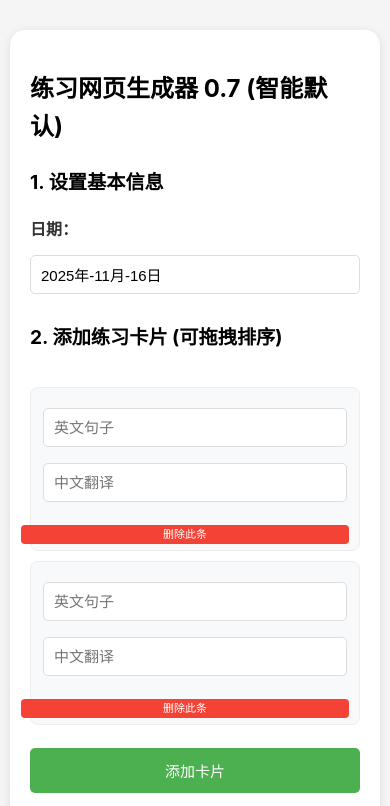
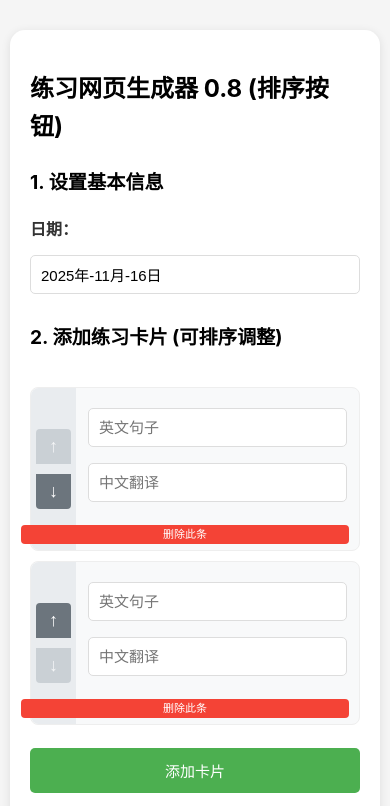
Before and after one commit to amro01/En_Sentence_HTML, a plain HTML site: page En_Sentence.html in a window 390 px wide. Both pictures are taken after a click on the button "添加卡片". Shown: the top 806 px of the page. Drawn offline with Linux system fonts and the light colour scheme.

Commit message:
0.8改为按钮排序

```diff
--- a/En_Sentence.html
+++ b/En_Sentence.html
@@ -3,37 +3,205 @@
 <head>
     <meta charset="UTF-8">
     <meta name="viewport" content="width=device-width, initial-scale=1.0">
-    <title>练习网页生成器 0.7 (智能默认)</title>
+    <title>练习网页生成器 0.8 (排序按钮)</title>
     <style>
-        /* --- Generator Page Styles (Unchanged) --- */
-        body { max-width: 600px; margin: 20px auto; padding: 15px; font-family: -apple-system, BlinkMacSystemFont, 'Segoe UI', sans-serif; background: #f5f5f5; line-height: 1.6; user-select: none; -webkit-user-select: none; -moz-user-select: none; -ms-user-select: none; }
+        /* --- Generator Page Styles --- */
+        body { max-width: 600px; margin: 20px auto; padding: 15px; font-family: -apple-system, BlinkMacSystemFont, 'Segoe UI', sans-serif; background: #f5f5f5; line-height: 1.6; }
         .container { background: white; border-radius: 15px; box-shadow: 0 2px 10px rgba(0,0,0,0.1); padding: 20px; }
         .card-form { margin-bottom: 20px; }
         .form-group { margin-bottom: 15px; }
         label { display: block; margin-bottom: 5px; font-weight: bold; color: #333; }
         #cardsContainer { min-height: 50px; padding: 5px 0; }
-        .card-item { background: #f8f9fa; border-radius: 8px; padding: 15px; margin: 10px 0; position: relative; padding-bottom: 50px; border: 1px solid #eee; cursor: grab; transition: background-color 0.2s ease, box-shadow 0.2s ease; }
-        .card-item.dragging { opacity: 0.5; background: #dcedc8; cursor: grabbing; box-shadow: 0 4px 8px rgba(0,0,0,0.2); }
-        .card-item.drag-over { border-top: 2px solid #4CAF50; }
-        input, textarea { width: 100%; margin: 8px 0; padding: 12px; border: 1px solid #ddd; border-radius: 5px; font-size: 16px; box-sizing: border-box; cursor: text; }
-        button { background: #4CAF50; color: white; border: none; padding: 14px 28px; border-radius: 5px; cursor: pointer; margin: 5px; font-size: 16px; transition: 0.3s; }
-        button:hover { opacity: 0.9; }
-        .output-area { margin-top: 30px; }
-        .instructions { margin-top: 40px; padding: 15px; background: #fff3e0; border-radius: 8px; }
-        .delete-card-btn { position: absolute; bottom: 10px; right: 15px; background: #f44336; color: white; padding: 5px 10px; font-size: 12px; border-radius: 4px; margin: 0; line-height: 1; cursor: pointer; }
-        .delete-card-btn:hover { background: #d32f2f; opacity: 1; }
+
+        /* --- Card Item Layout with Drag Handle --- */
+        .card-item {
+            display: flex;
+            background: #f8f9fa;
+            border-radius: 8px;
+            margin: 10px 0;
+            position: relative;
+            border: 1px solid #eee;
+            transition: background-color 0.2s ease, box-shadow 0.2s ease;
+        }
+
+        /* --- Sort Buttons Styles --- */
+        .sort-buttons {
+            display: flex;
+            flex-direction: column;
+            align-items: center;
+            justify-content: center;
+            width: 35px;
+            background: #e9ecef;
+            border-radius: 8px 0 0 8px;
+            flex-shrink: 0;
+            padding: 5px 0;
+            gap: 5px;
+        }
+
+        .sort-btn {
+            width: 25px;
+            height: 25px;
+            border: none;
+            background: #6c757d;
+            color: white;
+            border-radius: 4px;
+            cursor: pointer;
+            display: flex;
+            align-items: center;
+            justify-content: center;
+            font-size: 14px;
+            font-weight: bold;
+            transition: background-color 0.2s ease, transform 0.1s ease;
+            margin: 0;
+            padding: 0;
+        }
+
+        .sort-btn:hover:not(:disabled) {
+            background: #495057;
+            transform: scale(1.1);
+        }
+
+        .sort-btn:active:not(:disabled) {
+            transform: scale(0.95);
+        }
+
+        .sort-btn:disabled {
+            background: #adb5bd;
+            cursor: not-allowed;
+            opacity: 0.5;
+        }
+
+        .sort-btn.up {
+            border-radius: 4px 4px 0 0;
+        }
+
+        .sort-btn.down {
+            border-radius: 0 0 4px 4px;
+        }
+
+        /* --- Card Content Area --- */
+        .card-content {
+            flex: 1;
+            padding: 15px;
+            padding-bottom: 50px;
+        }
+
+        /* --- Dragging States --- */
+        .card-item.dragging {
+            opacity: 0.5;
+            background: #dcedc8;
+            box-shadow: 0 4px 8px rgba(0,0,0,0.2);
+        }
+
+        .card-item.drag-over {
+            border-top: 2px solid #4CAF50;
+        }
+
+        /* --- Input and Textarea Styles --- */
+        input, textarea {
+            width: 100%;
+            margin: 8px 0;
+            padding: 12px;
+            border: 1px solid #ddd;
+            border-radius: 5px;
+            font-size: 16px;
+            box-sizing: border-box;
+            cursor: text;
+            user-select: text;
+            -webkit-user-select: text;
+            -moz-user-select: text;
+            -ms-user-select: text;
+        }
+
+        button {
+            background: #4CAF50;
+            color: white;
+            border: none;
+            padding: 14px 28px;
+            border-radius: 5px;
+            cursor: pointer;
+            margin: 5px;
+            font-size: 16px;
+            transition: 0.3s;
+        }
+
+        button:hover {
+            opacity: 0.9;
+        }
+
+        .output-area {
+            margin-top: 30px;
+        }
+
+        .instructions {
+            margin-top: 40px;
+            padding: 15px;
+            background: #fff3e0;
+            border-radius: 8px;
+        }
+
+        .delete-card-btn {
+            position: absolute;
+            bottom: 10px;
+            right: 15px;
+            background: #f44336;
+            color: white;
+            padding: 5px 10px;
+            font-size: 12px;
+            border-radius: 4px;
+            margin: 0;
+            line-height: 1;
+            cursor: pointer;
+        }
+
+        .delete-card-btn:hover {
+            background: #d32f2f;
+            opacity: 1;
+        }
 
         /* --- Style for Explanation Box in Generator --- */
-        .explanation-item { background: #fff9c4; border: 1px solid #fbc02d; }
-        .explanation-item textarea { height: 80px; }
+        .explanation-item {
+            background: #fff9c4;
+            border: 1px solid #fbc02d;
+        }
 
-        @media (max-width: 768px) { body { padding: 10px; } input, textarea { font-size: 15px; padding: 10px; } button { padding: 12px 24px; font-size: 15px; width: 100%; margin: 8px 0; } .card-item { padding: 12px; padding-bottom: 45px; } .delete-card-btn { bottom: 8px; right: 12px; padding: 4px 8px; font-size: 11px; } .instructions { margin-top: 20px; font-size: 14px; } }
-        @media (max-width: 480px) { h2 { font-size: 1.5em; } .card-form h3 { font-size: 1.2em; } .card-item { padding-bottom: 40px; } .delete-card-btn { bottom: 6px; right: 10px; } }
+        .explanation-item .drag-handle {
+            background: #f8e7a9;
+        }
+
+        .explanation-item .drag-handle:hover {
+            background: #f5de8a;
+        }
+
+        .explanation-item textarea {
+            height: 80px;
+        }
+
+        /* --- Responsive Design --- */
+        @media (max-width: 768px) {
+            body { padding: 10px; }
+            input, textarea { font-size: 15px; padding: 10px; }
+            button { padding: 12px 24px; font-size: 15px; width: 100%; margin: 8px 0; }
+            .card-content { padding: 12px; padding-bottom: 45px; }
+            .sort-buttons { width: 40px; padding: 8px 0; gap: 8px; }
+            .sort-btn { width: 30px; height: 30px; font-size: 16px; }
+            .delete-card-btn { bottom: 8px; right: 12px; padding: 4px 8px; font-size: 11px; }
+            .instructions { margin-top: 20px; font-size: 14px; }
+        }
+
+        @media (max-width: 480px) {
+            h2 { font-size: 1.5em; }
+            .card-form h3 { font-size: 1.2em; }
+            .card-content { padding-bottom: 40px; }
+            .sort-buttons { width: 45px; padding: 10px 0; gap: 10px; }
+            .sort-btn { width: 35px; height: 35px; font-size: 18px; }
+            .delete-card-btn { bottom: 6px; right: 10px; }
+        }
     </style>
 </head>
 <body>
     <div class="container">
-        <h2>练习网页生成器 0.7 (智能默认)</h2>
+        <h2>练习网页生成器 0.8 (排序按钮)</h2>
 
         <div class="card-form">
             <h3>1. 设置基本信息</h3>
@@ -44,12 +212,18 @@
         </div>
 
         <div class="card-form">
-            <h3>2. 添加练习卡片 (可拖拽排序)</h3>
+            <h3>2. 添加练习卡片 (可排序调整)</h3>
             <div id="cardsContainer">
-                <div class="card-item" draggable="true" ondragstart="handleDragStart(event)" ondragend="handleDragEnd(event)" ondragover="handleDragOver(event)" ondragenter="handleDragEnter(event)" ondragleave="handleDragLeave(event)" ondrop="handleDrop(event)">
-                    <input type="text" placeholder="英文句子">
-                    <input type="text" placeholder="中文翻译">
-                    <button type="button" class="delete-card-btn" onclick="deleteCard(this)">删除此条</button>
+                <div class="card-item">
+                    <div class="sort-buttons">
+                        <button type="button" class="sort-btn up" onclick="moveCardUp(this)" title="向上移动">↑</button>
+                        <button type="button" class="sort-btn down" onclick="moveCardDown(this)" title="向下移动">↓</button>
+                    </div>
+                    <div class="card-content">
+                        <input type="text" placeholder="英文句子">
+                        <input type="text" placeholder="中文翻译">
+                        <button type="button" class="delete-card-btn" onclick="deleteCard(this)">删除此条</button>
+                    </div>
                 </div>
             </div>
             <button onclick="addCard()">添加卡片</button>
@@ -71,12 +245,14 @@
         2. 点击"添加卡片"按钮创建新练习项<br>
         3. 每个卡片需填写英文句子和中文翻译<br>
         4. 可点击卡片右下角的"删除此条"按钮移除不需要的卡片<br>
-        5. 按住卡片并拖动可以调整练习顺序<br>
-        6. <strong>新功能：</strong>点击“添加说明框”可以插入解释性文本。说明框支持基础HTML标签，如 <b>加粗</b> 或 <i>斜体</i>。<br>
-        7. 点击"生成练习网页"查看代码预览<br>
-        8. 点击"下载HTML文件"保存生成的网页<br>
-        9. <strong>新特性：</strong>生成的页面默认语速为0.7x，并会优先选择 "Microsoft Ava" 等高质量朗读者。<br>
-        10. 在生成的页面中，先看中文，然后点击“显示/朗读英文”按钮来显示英文并听取发音。
+        5. <strong>排序功能：</strong>点击卡片左侧的↑（上移）或↓（下移）按钮来调整练习顺序<br>
+        6. <strong>边界处理：</strong>第一个卡片不能上移，最后一个卡片不能下移（按钮会自动禁用）<br>
+        7. <strong>文本编辑：</strong>直接点击输入框可以正常编辑文本，不会影响排序<br>
+        8. <strong>新功能：</strong>点击"添加说明框"可以插入解释性文本。说明框支持基础HTML标签，如 <b>加粗</b> 或 <i>斜体</i>。<br>
+        9. 点击"生成练习网页"查看代码预览<br>
+        10. 点击"下载HTML文件"保存生成的网页<br>
+        11. <strong>新特性：</strong>生成的页面默认语速为0.7x，并会优先选择 "Microsoft Ava" 等高质量朗读者。<br>
+        12. 在生成的页面中，先看中文，然后点击"显示/朗读英文"按钮来显示英文并听取发音。
     </div>
 
     <script>
@@ -86,26 +262,114 @@
             setTodaysDate();
             const cardsContainer = document.getElementById('cardsContainer');
             let draggedItem = null;
-            window.addCard = function() { const newCard = document.createElement('div'); newCard.className = 'card-item'; newCard.setAttribute('draggable', 'true'); newCard.addEventListener('dragstart', handleDragStart); newCard.addEventListener('dragend', handleDragEnd); newCard.addEventListener('dragover', handleDragOver); newCard.addEventListener('drop', handleDrop); newCard.innerHTML = `<input type="text" placeholder="英文句子"><input type="text" placeholder="中文翻译"><button type="button" class="delete-card-btn" onclick="deleteCard(this)">删除此条</button>`; cardsContainer.appendChild(newCard); };
+            window.addCard = function() {
+                const newCard = document.createElement('div');
+                newCard.className = 'card-item';
+
+                // 创建排序按钮
+                const sortButtons = document.createElement('div');
+                sortButtons.className = 'sort-buttons';
+                sortButtons.innerHTML = `
+                    <button type="button" class="sort-btn up" onclick="moveCardUp(this)" title="向上移动">↑</button>
+                    <button type="button" class="sort-btn down" onclick="moveCardDown(this)" title="向下移动">↓</button>
+                `;
+
+                // 创建内容区域
+                const cardContent = document.createElement('div');
+                cardContent.className = 'card-content';
+                cardContent.innerHTML = `
+                    <input type="text" placeholder="英文句子">
+                    <input type="text" placeholder="中文翻译">
+                    <button type="button" class="delete-card-btn" onclick="deleteCard(this)">删除此条</button>
+                `;
+
+                // 组装卡片
+                newCard.appendChild(sortButtons);
+                newCard.appendChild(cardContent);
+
+                cardsContainer.appendChild(newCard);
+
+                // 更新所有排序按钮状态
+                updateAllSortButtons();
+            };
 
             window.addExplanationBox = function() {
                const newBox = document.createElement('div');
-               newBox.className = 'card-item explanation-item'; // Use both classes for consistent behavior
-               newBox.setAttribute('draggable', 'true');
-               newBox.addEventListener('dragstart', handleDragStart);
-               newBox.addEventListener('dragend', handleDragEnd);
-               newBox.addEventListener('dragover', handleDragOver);
-               newBox.addEventListener('drop', handleDrop);
-               newBox.innerHTML = `<textarea placeholder="在此输入说明文字..."></textarea><button type="button" class="delete-card-btn" onclick="deleteCard(this)">删除此条</button>`;
+               newBox.className = 'card-item explanation-item';
+
+               // 创建排序按钮
+               const sortButtons = document.createElement('div');
+               sortButtons.className = 'sort-buttons';
+               sortButtons.innerHTML = `
+                   <button type="button" class="sort-btn up" onclick="moveCardUp(this)" title="向上移动">↑</button>
+                   <button type="button" class="sort-btn down" onclick="moveCardDown(this)" title="向下移动">↓</button>
+               `;
+
+               // 创建内容区域
+               const boxContent = document.createElement('div');
+               boxContent.className = 'card-content';
+               boxContent.innerHTML = `
+                   <textarea placeholder="在此输入说明文字..."></textarea>
+                   <button type="button" class="delete-card-btn" onclick="deleteCard(this)">删除此条</button>
+               `;
+
+               // 组装说明框
+               newBox.appendChild(sortButtons);
+               newBox.appendChild(boxContent);
+
                cardsContainer.appendChild(newBox);
+
+               // 更新所有排序按钮状态
+               updateAllSortButtons();
            };
 
-            window.deleteCard = function(btn) { btn.closest('.card-item')?.remove(); };
-            function handleDragStart(e) { if (e.target.classList.contains('card-item')) { draggedItem = e.target; setTimeout(() => e.target.classList.add('dragging'), 0); e.dataTransfer.effectAllowed = 'move'; e.dataTransfer.setData('text/plain', null); } else { e.preventDefault(); } }
-            function handleDragEnd() { if (draggedItem) { draggedItem.classList.remove('dragging'); } document.querySelectorAll('.drag-over').forEach(el => el.classList.remove('drag-over')); draggedItem = null; }
-            function handleDragOver(e) { e.preventDefault(); const target = e.target.closest('.card-item'); if (target && target !== draggedItem) { const after = getDragAfterElement(cardsContainer, e.clientY); document.querySelectorAll('.drag-over').forEach(el => el.classList.remove('drag-over')); if (after == null) { cardsContainer.lastElementChild.classList.add('drag-over'); } else { after.classList.add('drag-over'); } } }
-            function handleDrop(e) { e.preventDefault(); if (!draggedItem) return; const after = getDragAfterElement(cardsContainer, e.clientY); if (after == null) { cardsContainer.appendChild(draggedItem); } else { cardsContainer.insertBefore(draggedItem, after); } document.querySelectorAll('.drag-over').forEach(el => el.classList.remove('drag-over')); }
-            function getDragAfterElement(cont, y) { const draggables = [...cont.querySelectorAll('.card-item:not(.dragging)')]; return draggables.reduce((closest, child) => { const box = child.getBoundingClientRect(); const offset = y - box.top - box.height / 2; if (offset < 0 && offset > closest.offset) return { offset: offset, element: child }; else return closest; }, { offset: Number.NEGATIVE_INFINITY }).element; }
+            window.deleteCard = function(btn) {
+                btn.closest('.card-item')?.remove();
+                // 更新所有排序按钮状态
+                updateAllSortButtons();
+            };
+
+            // 向上移动卡片
+            window.moveCardUp = function(button) {
+                const card = button.closest('.card-item');
+                const prevCard = card.previousElementSibling;
+
+                if (prevCard && prevCard.classList.contains('card-item')) {
+                    cardsContainer.insertBefore(card, prevCard);
+                    updateAllSortButtons();
+                }
+            };
+
+            // 向下移动卡片
+            window.moveCardDown = function(button) {
+                const card = button.closest('.card-item');
+                const nextCard = card.nextElementSibling;
+
+                if (nextCard && nextCard.classList.contains('card-item')) {
+                    cardsContainer.insertBefore(nextCard, card);
+                    updateAllSortButtons();
+                }
+            };
+
+            // 更新所有排序按钮状态
+            function updateAllSortButtons() {
+                const cards = [...cardsContainer.querySelectorAll('.card-item')];
+
+                cards.forEach((card, index) => {
+                    const upButton = card.querySelector('.sort-btn.up');
+                    const downButton = card.querySelector('.sort-btn.down');
+
+                    // 第一个卡片不能上移
+                    if (upButton) {
+                        upButton.disabled = index === 0;
+                    }
+
+                    // 最后一个卡片不能下移
+                    if (downButton) {
+                        downButton.disabled = index === cards.length - 1;
+                    }
+                });
+            }
         })();
 
         // ---  !!! MODIFIED SECTION: Generate Page and Download !!! ---
```
